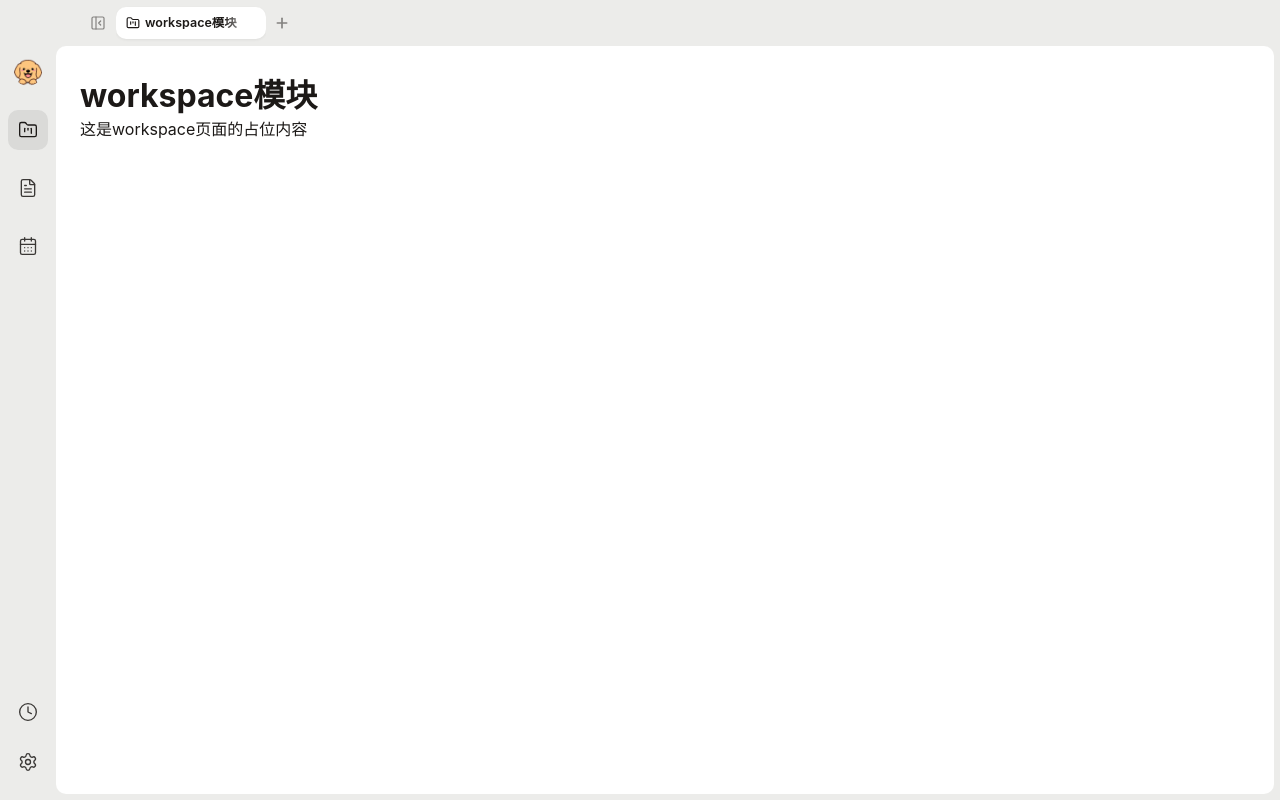
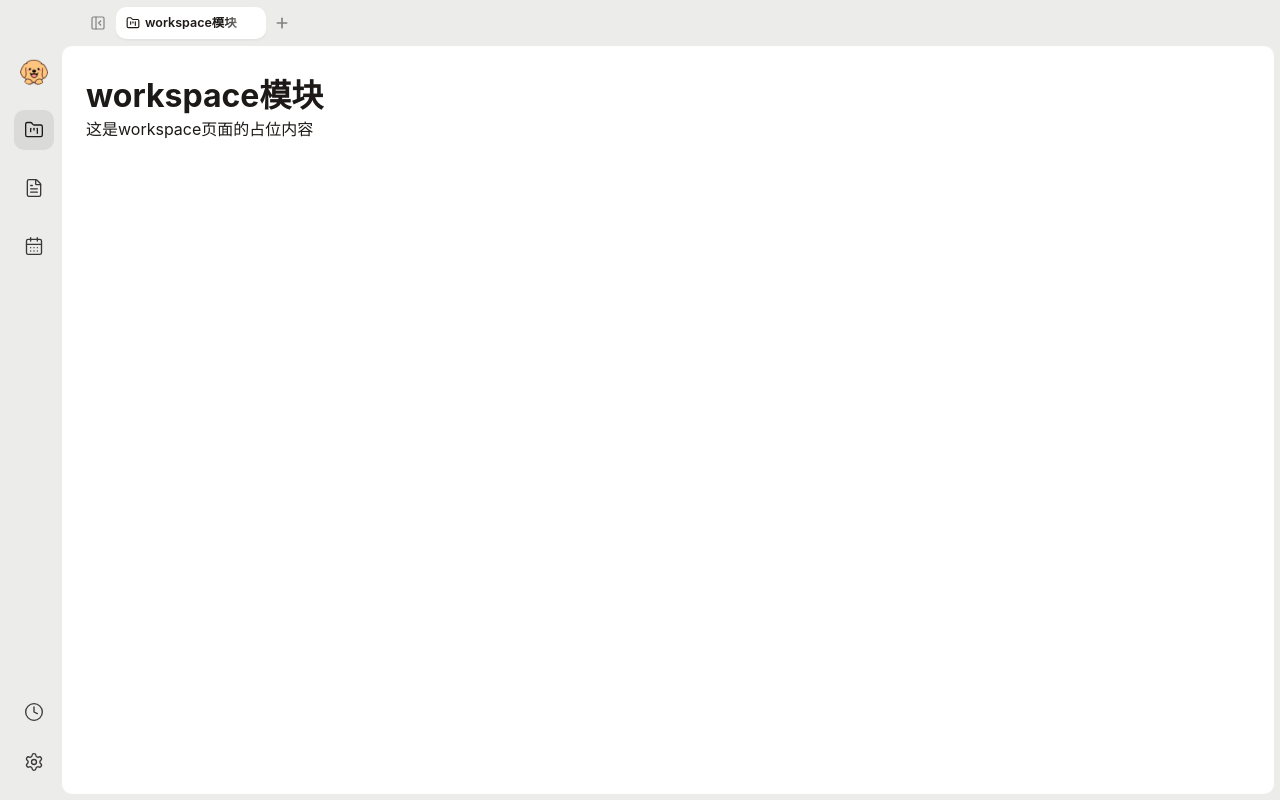
Before and after one commit to cheney-plus/happy-friday, a Vue app: page /workspace in a window 1280 px wide. Built offline with nearby package versions, Linux system fonts and the light colour scheme.

Commit message:
修复左侧边界间隙问题

```diff
--- a/src/App.vue
+++ b/src/App.vue
@@ -114,7 +114,7 @@ onMounted(async () => {
   display: flex;
   flex: 1;
   overflow: hidden;
-  padding: 0 6px 6px 0;
+  padding: 0 6px 6px 6px;
 }
 
 .main-content {
--- a/src/components/layout/TabBar.vue
+++ b/src/components/layout/TabBar.vue
@@ -110,6 +110,7 @@ const scrollToActiveTab = () => {
 };
 
 const scrollToEnd = () => {
+  hoveredTabId.value = '';
   nextTick(() => {
     if (!tabsScrollRef.value) return;
     tabsScrollRef.value.scrollTo({ left: tabsScrollRef.value.scrollWidth, behavior: 'smooth' });
@@ -273,7 +274,6 @@ const onWheel = (e: WheelEvent) => {
   gap: 5px;
   flex-shrink: 0;
   font-weight: 600;
-  user-select: none;
   overflow: hidden;
 }
 
@@ -301,9 +301,6 @@ const onWheel = (e: WheelEvent) => {
   font-size: 12.5px;
   line-height: 1;
   font-weight: inherit;
-  -webkit-user-select: none;
-  -moz-user-select: none;
-  user-select: none;
   -webkit-mask-image: linear-gradient(to right, #000 70%, transparent 100%);
   mask-image: linear-gradient(to right, #000 70%, transparent 100%);
 }
```
